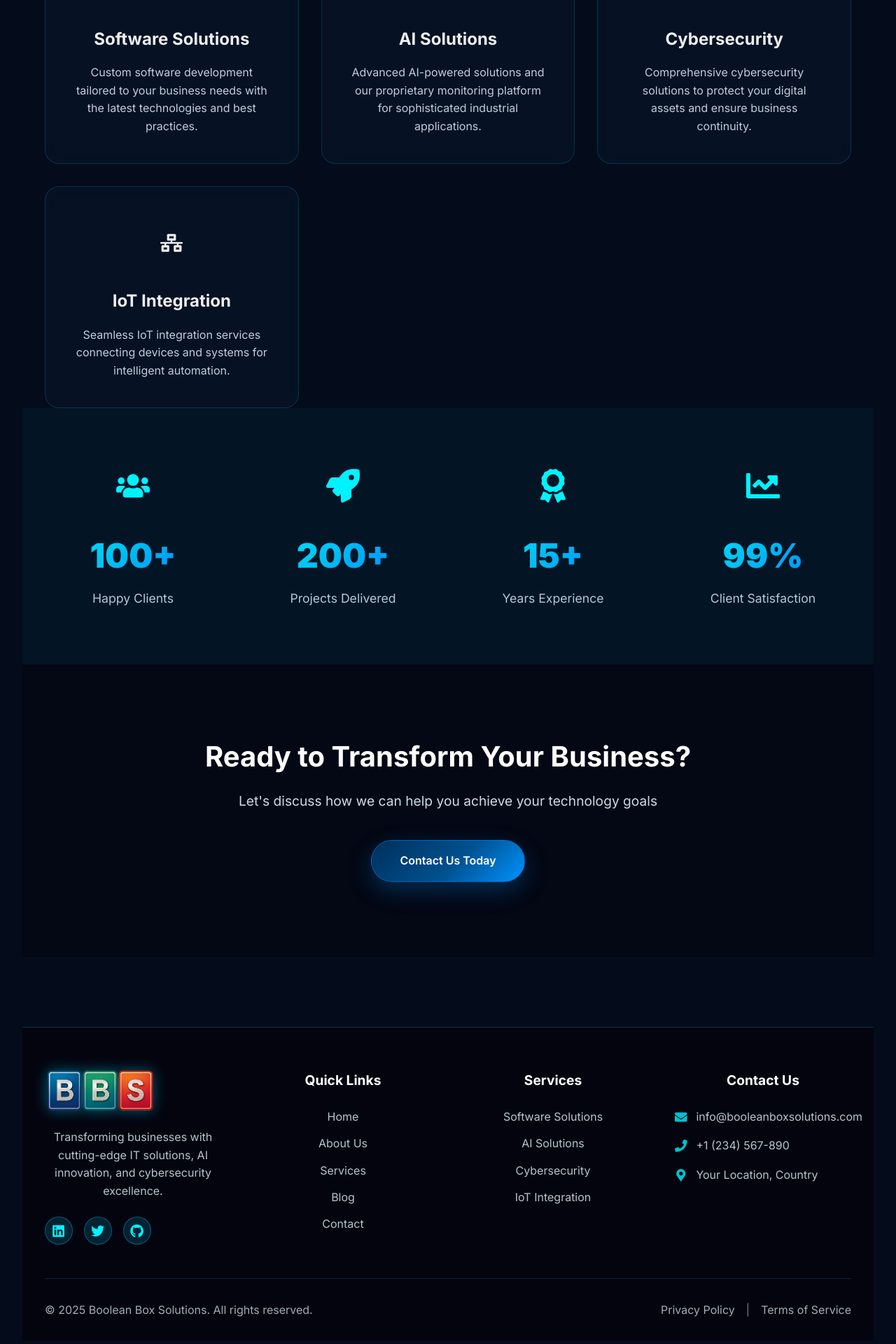
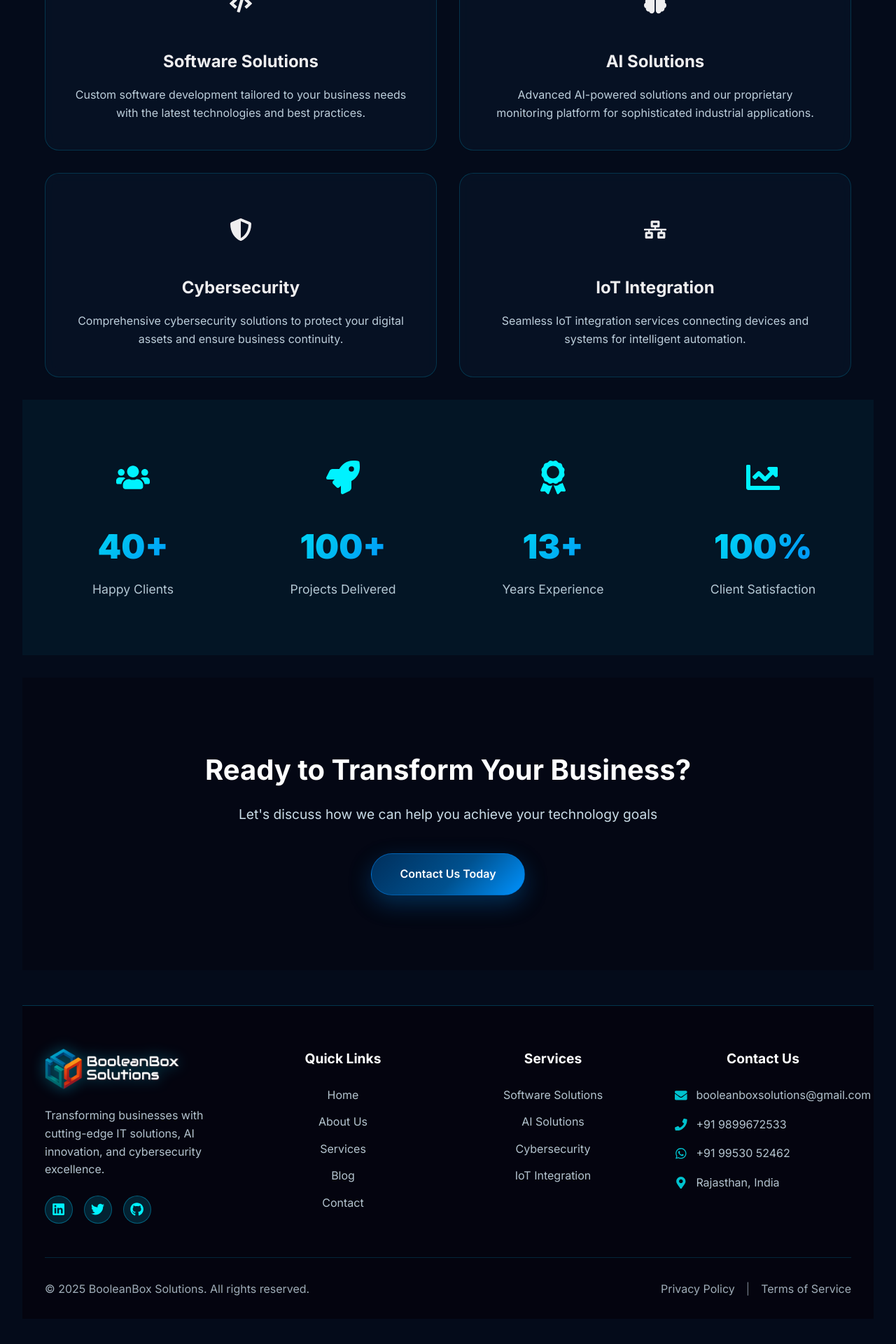
Before and after one commit to Booeanbox-Solutions/BBS.Web, a React (Vite) app: page / in a window 1280 px wide. Shown: the part 1088-3008 px from the top of the page at 70% size. Built offline with nearby package versions, Linux system fonts and the light colour scheme.

Commit message:
home page ready

```diff
--- a/src/App.tsx
+++ b/src/App.tsx
@@ -2,6 +2,7 @@ import { BrowserRouter as Router, Routes, Route } from 'react-router-dom';
 import { HelmetProvider } from 'react-helmet-async';
 import Navbar from './components/Navbar.tsx';
 import Footer from './components/Footer.tsx';
+import ScrollToTop from './components/ScrollToTop.tsx';
 import Home from './pages/Home.tsx';
 import AboutUs from './pages/AboutUs.tsx';
 import Services from './pages/Services.tsx';
@@ -16,6 +17,7 @@ function App() {
   return (
     <HelmetProvider>
       <Router>
+        <ScrollToTop />
         <div className="App">
           <Navbar />
           <Routes>
--- a/src/components/Footer.css
+++ b/src/components/Footer.css
@@ -1,7 +1,7 @@
 .footer {
   background: rgba(5, 5, 15, 0.95);
   border-top: 1px solid rgba(0, 200, 255, 0.25);
-  margin-top: 100px;
+  margin-top: 50px;
   padding: 60px 0 30px;
 }
 
@@ -35,6 +35,7 @@
   line-height: 1.6;
   margin-bottom: 1.5rem;
   opacity: 0.8;
+  text-align: left;
 }
 
 .social-links {
--- a/src/components/Footer.tsx
+++ b/src/components/Footer.tsx
@@ -1,7 +1,7 @@
 import { Link } from 'react-router-dom';
-import { FaLinkedin, FaTwitter, FaGithub, FaEnvelope, FaPhone, FaMapMarkerAlt } from 'react-icons/fa';
+import { FaLinkedin, FaTwitter, FaGithub, FaEnvelope, FaPhone, FaMapMarkerAlt, FaWhatsapp } from 'react-icons/fa';
 import './Footer.css';
-import logo from '../assets/logo_gr.png';
+import logo from '../assets/logo_icon_booleanbox_sol_white.png';
 
 const Footer = () => {
   const currentYear = new Date().getFullYear();
@@ -44,10 +44,10 @@ const Footer = () => {
           <div className="footer-section">
             <h4>Services</h4>
             <ul className="footer-links">
-              <li><Link to="/services">Software Solutions</Link></li>
-              <li><Link to="/services">AI Solutions</Link></li>
-              <li><Link to="/services">Cybersecurity</Link></li>
-              <li><Link to="/services">IoT Integration</Link></li>
+              <li><Link to="/services#software-development">Software Solutions</Link></li>
+              <li><Link to="/services#ai-solutions">AI Solutions</Link></li>
+              <li><Link to="/services#cybersecurity">Cybersecurity</Link></li>
+              <li><Link to="/services#iot-integration">IoT Integration</Link></li>
             </ul>
           </div>
 
@@ -56,22 +56,26 @@ const Footer = () => {
             <ul className="footer-contact">
               <li>
                 <FaEnvelope />
-                <a href="mailto:info@booleanboxsolutions.com">info@booleanboxsolutions.com</a>
+                <a href="mailto:booleanboxsolutions@gmail.com">booleanboxsolutions@gmail.com</a>
               </li>
               <li>
                 <FaPhone />
-                <a href="tel:+1234567890">+1 (234) 567-890</a>
+                <a href="tel:+919899672533">+91 9899672533</a>
+              </li>
+              <li>
+                <FaWhatsapp />
+                <a href="https://wa.me/919953052462" target="_blank" rel="noopener noreferrer">+91 99530 52462</a>
               </li>
               <li>
                 <FaMapMarkerAlt />
-                <span>Your Location, Country</span>
+                <span>Rajasthan, India</span>
               </li>
             </ul>
           </div>
         </div>
 
         <div className="footer-bottom">
-          <p>&copy; {currentYear} Boolean Box Solutions. All rights reserved.</p>
+          <p>&copy; {currentYear} BooleanBox Solutions. All rights reserved.</p>
           <div className="footer-bottom-links">
             <Link to="/privacy-policy">Privacy Policy</Link>
             <span>|</span>
--- a/src/components/Navbar.css
+++ b/src/components/Navbar.css
@@ -104,7 +104,8 @@
   .nav-links {
     position: fixed;
     top: 0;
-    right: -100%;
+    right: 0;
+    transform: translateX(100%);
     height: 100vh;
     width: 70%;
     max-width: 300px;
@@ -113,12 +114,12 @@
     flex-direction: column;
     justify-content: center;
     gap: 2rem;
-    transition: right 0.3s ease;
+    transition: transform 0.3s ease;
     border-left: 1px solid rgba(0, 190, 255, 0.2);
   }
 
   .nav-links.active {
-    right: 0;
+    transform: translateX(0);
   }
 
   .nav-link {
@@ -131,7 +132,6 @@
 
   .navbar {
     padding: 0;
-    position: absolute;
   }
 
   .navbar.scrolled .logo-img {
--- /dev/null
+++ b/src/components/ScrollToTop.tsx
@@ -0,0 +1,33 @@
+import { useEffect } from 'react';
+import { useLocation, useNavigationType } from 'react-router-dom';
+
+const ScrollToTop = () => {
+  const { pathname, hash } = useLocation();
+  const navType = useNavigationType();
+
+  useEffect(() => {
+    if (hash) {
+      // If there is a hash, scroll to the element
+      // Use a small timeout to ensure content is rendered
+      setTimeout(() => {
+        const element = document.getElementById(hash.substring(1));
+        if (element) {
+          element.scrollIntoView({ behavior: 'smooth' });
+        }
+      }, 100);
+    } else {
+      // If no hash, scroll to top only if it's not a POP action (back/forward/refresh)
+      if (navType !== 'POP') {
+        window.scrollTo({
+          top: 0,
+          left: 0,
+          behavior: 'instant' as ScrollBehavior
+        });
+      }
+    }
+  }, [pathname, hash, navType]);
+
+  return null;
+};
+
+export default ScrollToTop;
--- a/src/index.css
+++ b/src/index.css
@@ -23,6 +23,7 @@
 
 html {
   scroll-behavior: smooth;
+  overflow-x: hidden;
 }
 
 body {
--- a/src/pages/Home.css
+++ b/src/pages/Home.css
@@ -1,3 +1,9 @@
+.home {
+  display: flex;
+  flex-direction: column;
+  gap: 2rem;
+}
+
 .hero {
   min-height: 95vh;
   display: flex;
@@ -183,7 +189,7 @@
 
 .services-grid {
   display: grid;
-  grid-template-columns: repeat(auto-fit, minmax(280px, 1fr));
+  grid-template-columns: repeat(4, 1fr);
   gap: 2rem;
 }
 
@@ -276,6 +282,18 @@
   opacity: 0.9;
 }
 
+@media (max-width: 1280px) {
+  .services-grid {
+    grid-template-columns: repeat(2, 1fr);
+  }
+}
+
+@media (max-width: 768px) {
+  .services-grid {
+    grid-template-columns: 1fr;
+  }
+}
+
 @media (max-width: 968px) {
   .hero-container {
     grid-template-columns: 1fr;
@@ -293,10 +311,6 @@
   .floating-element {
     width: 300px;
     height: 300px;
-  }
-
-  .services-grid {
-    grid-template-columns: 1fr;
   }
 
   .stats-grid {
--- a/src/pages/Home.tsx
+++ b/src/pages/Home.tsx
@@ -82,10 +82,10 @@ const Home = () => {
   ];
 
   const stats = [
-    { icon: <FaUsers />, value: '100+', label: 'Happy Clients' },
-    { icon: <FaRocket />, value: '200+', label: 'Projects Delivered' },
-    { icon: <FaAward />, value: '15+', label: 'Years Experience' },
-    { icon: <FaChartLine />, value: '99%', label: 'Client Satisfaction' }
+    { icon: <FaUsers />, value: '40+', label: 'Happy Clients' },
+    { icon: <FaRocket />, value: '100+', label: 'Projects Delivered' },
+    { icon: <FaAward />, value: '13+', label: 'Years Experience' },
+    { icon: <FaChartLine />, value: '100%', label: 'Client Satisfaction' }
   ];
 
   return (
--- a/src/pages/Services.tsx
+++ b/src/pages/Services.tsx
@@ -10,6 +10,7 @@ import './Services.css';
 const Services = () => {
   const services = [
     {
+      id: 'software-development',
       icon: <FaCode />,
       title: 'Software Development',
       description: 'Custom software solutions tailored to your unique business requirements',
@@ -23,6 +24,7 @@ const Services = () => {
       gradient: 'var(--gradient-1)'
     },
     {
+      id: 'ai-solutions',
       icon: <FaBrain />,
       title: 'AI Solutions',
       description: 'Advanced artificial intelligence solutions for modern industries',
@@ -36,6 +38,7 @@ const Services = () => {
       gradient: 'var(--gradient-2)'
     },
     {
+      id: 'cybersecurity',
       icon: <FaShieldAlt />,
       title: 'Cybersecurity',
       description: 'Comprehensive security solutions to protect your digital assets',
@@ -49,6 +52,7 @@ const Services = () => {
       gradient: 'var(--gradient-3)'
     },
     {
+      id: 'iot-integration',
       icon: <FaNetworkWired />,
       title: 'IoT & Integration',
       description: 'Seamless connectivity and integration for the Internet of Things',
@@ -111,6 +115,7 @@ const Services = () => {
               {services.map((service, index) => (
                 <motion.div
                   key={index}
+                  id={service.id}
                   className="service-detail card"
                   initial={{ opacity: 0, y: 50 }}
                   whileInView={{ opacity: 1, y: 0 }}
```
Also changed, not shown: src/assets/logo_full.png (deleted), src/assets/logo_icon_booleanbox_sol_white.png (added).
